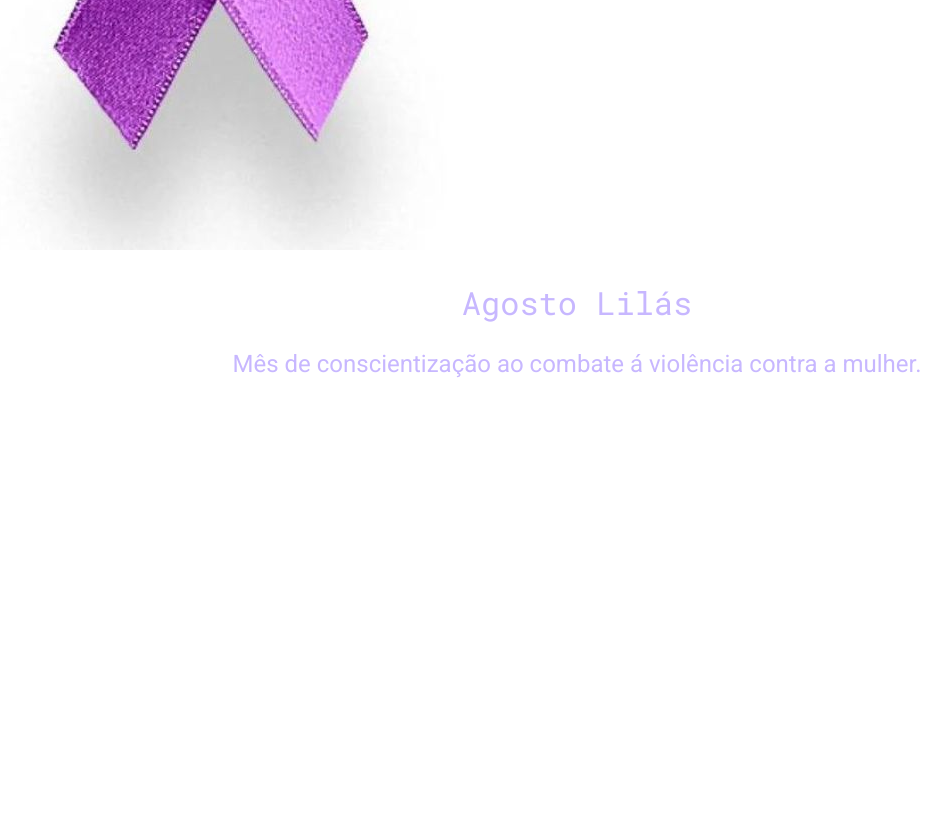
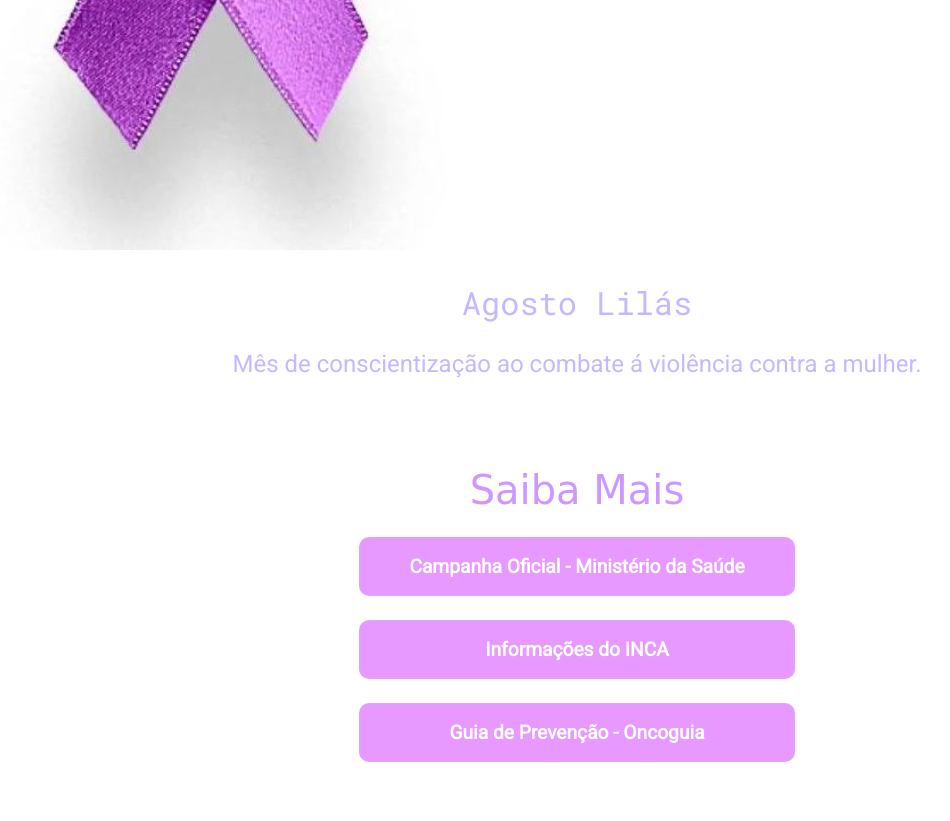
Before and after one commit to Magalhaess07/agosto-lilas, a plain HTML site: page index.html in a window 1280 px wide. Shown: the part 598-1419 px from the top of the page, without its empty margins (63-1013 px from the left). Before the commit the page ends 1000 px from the top, so only its background shows below. Drawn offline with Linux system fonts and the light colour scheme.

Commit message:
Add files via upload

```diff
--- a/index.html
+++ b/index.html
@@ -15,3 +15,17 @@
             <h2 class="titulo-principal">Agosto Lilás</h2>
             <h3 class="titulo-secundario">Mês de conscientização ao combate á violência contra a mulher.</h3>
         </div>
+
+         <!-- Seção de Links -->
+    <section id="links">
+        <h2>Saiba Mais</h2>
+        <div class="link-card">
+            <a href="https://www.gov.br/mulheres/pt-br/ligue180/ligue-180" target="_blank">Campanha Oficial - Ministério da Saúde</a>
+        </div>
+        <div class="link-card">
+            <a href="..." target="_blank">Informações do INCA</a>
+        </div>
+        <div class="link-card">
+            <a href="..." target="_blank">Guia de Prevenção - Oncoguia</a>
+        </div>
+    </section>
--- a/style.css
+++ b/style.css
@@ -156,3 +156,86 @@ label {
         flex-direction: row;
     }
 }
+
+/* Seção de Links */
+#links {
+    padding: 2rem;
+    text-align: center;
+    background-color: #ffe6ec;
+}
+
+#links h2 {
+    font-family: 'Baloo 2', cursive;
+    font-size: 2.5rem;
+    color: #d19fff;
+    margin-bottom: 1.5rem;
+}
+
+.link-card {
+    margin: 1.5rem 0;
+    text-align: center;
+    border: 2px solid #daa4f0;
+    padding: 1rem;
+    border-radius: 10px;
+    background-color: #d199ff;
+    max-width: 400px;
+    margin-left: auto;
+    margin-right: auto;
+    transition: transform 0.3s;
+}
+
+.link-card:hover {
+    transform: scale(1.05);
+}
+
+.link-card a {
+    color: white;
+    text-decoration: none;
+    font-weight: bold;
+    font-size: 1.2rem;
+}
+
+.link-card a:hover {
+    color: #ffe6ec;
+}
+/* Seção de Links */
+#links {
+    padding: 2rem;
+    text-align: center;
+    background-color: #ffffff;
+}
+
+#links h2 {
+    font-family: 'Baloo 2', cursive;
+    font-size: 2.5rem;
+    color: #cd97ff;
+    margin-bottom: 1.5rem;
+}
+
+.link-card {
+    margin: 1.5rem 0;
+    text-align: center;
+    border: 2px solid #e39eff;
+    padding: 1rem;
+    border-radius: 10px;
+    background-color: #e799ff;
+    max-width: 400px;
+    margin-left: auto;
+    margin-right: auto;
+    transition: transform 0.3s;
+}
+
+.link-card:hover {
+    transform: scale(1.05);
+}
+
+.link-card a {
+    color: white;
+    text-decoration: none;
+    font-weight: bold;
+    font-size: 1.2rem;
+}
+
+.link-card a:hover {
+    color: #ffe6ec;
+}
```
